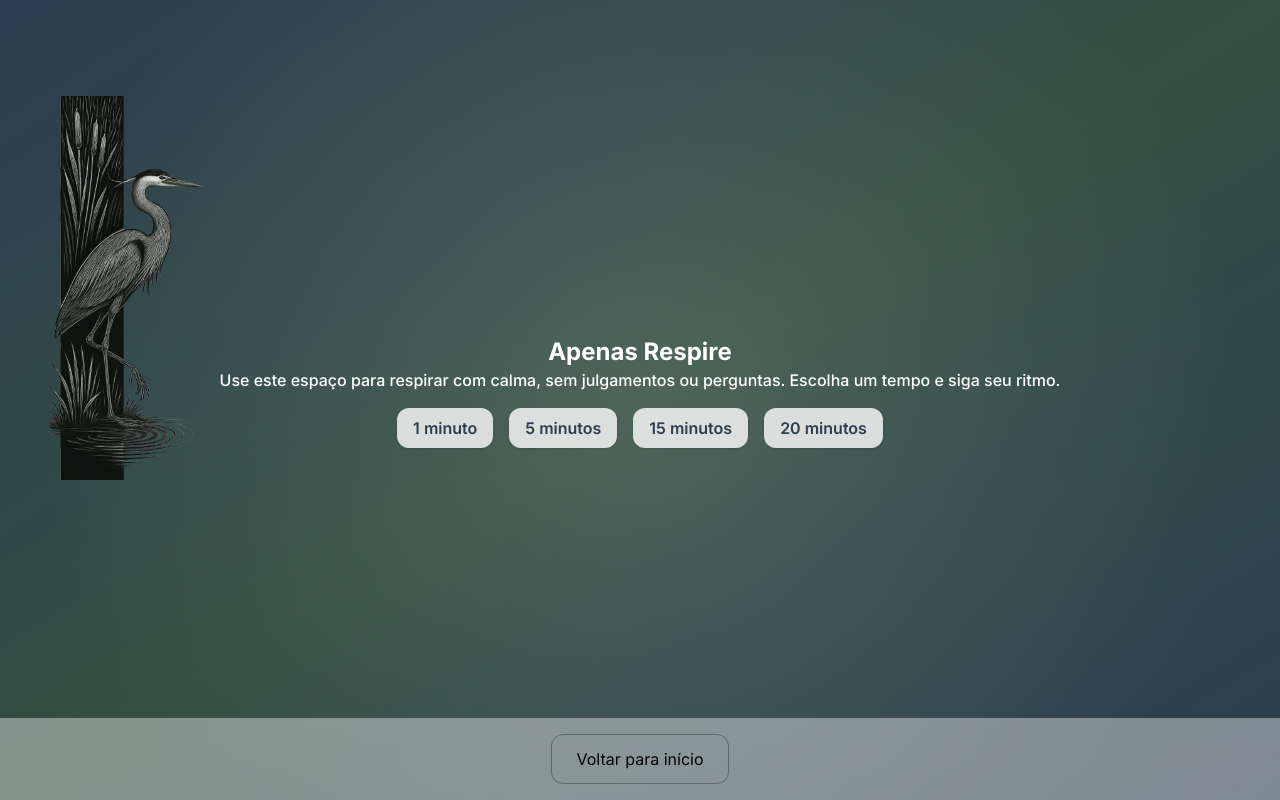
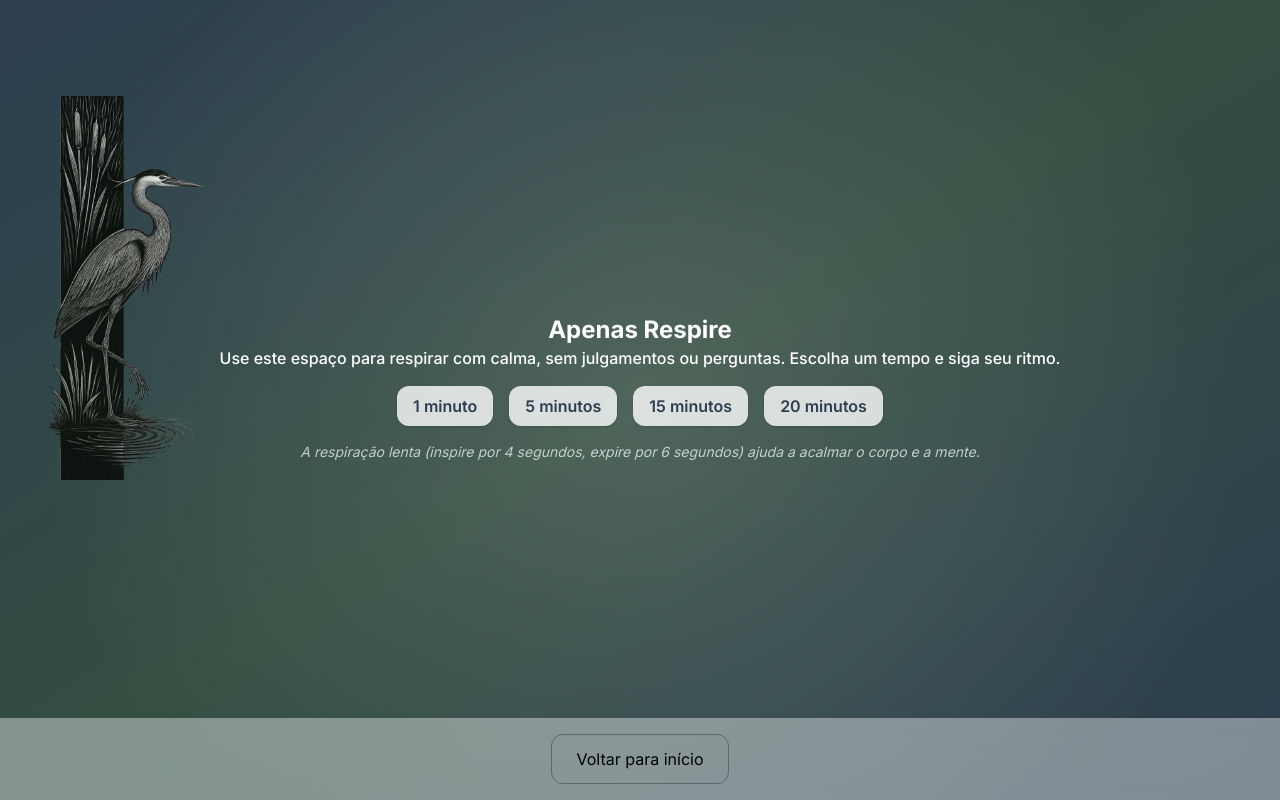
Before and after one commit to leticiael/selah-app, a Next.js app: page /respire in a window 1280 px wide. Built offline with nearby package versions, Linux system fonts and the light colour scheme; a web font is replaced by a local one.

Commit message:
style fix

```diff
--- a/src/app/respire/page.tsx
+++ b/src/app/respire/page.tsx
@@ -54,6 +54,7 @@ export default function RespirePage() {
             <p className="mb-4 text-base text-[#ffffff] font-medium">
               Use este espaço para respirar com calma, sem julgamentos ou perguntas. Escolha um tempo e siga seu ritmo.
             </p>
+
             <div className="flex flex-col md:flex-row md:justify-center md:items-center gap-4 mb-4">
               {PROTOCOLS.map((p) => (
                 <button
@@ -66,6 +67,9 @@ export default function RespirePage() {
               ))}
             </div>
           </div>
+          <p className="italic text-sm text-[#ffffff]/70 mb-6">
+              A respiração lenta (inspire por 4 segundos, expire por 6 segundos) ajuda a acalmar o corpo e a mente.
+            </p>
           <div className="fixed bottom-0 left-0 w-full">
             <div className="w-full flex justify-center items-center p-4 bg-white/40 backdrop-blur-md">
               <a href="/" className="px-6 py-3 text-black rounded-xl border border-black/30 hover:bg-black/10 transition">
```
